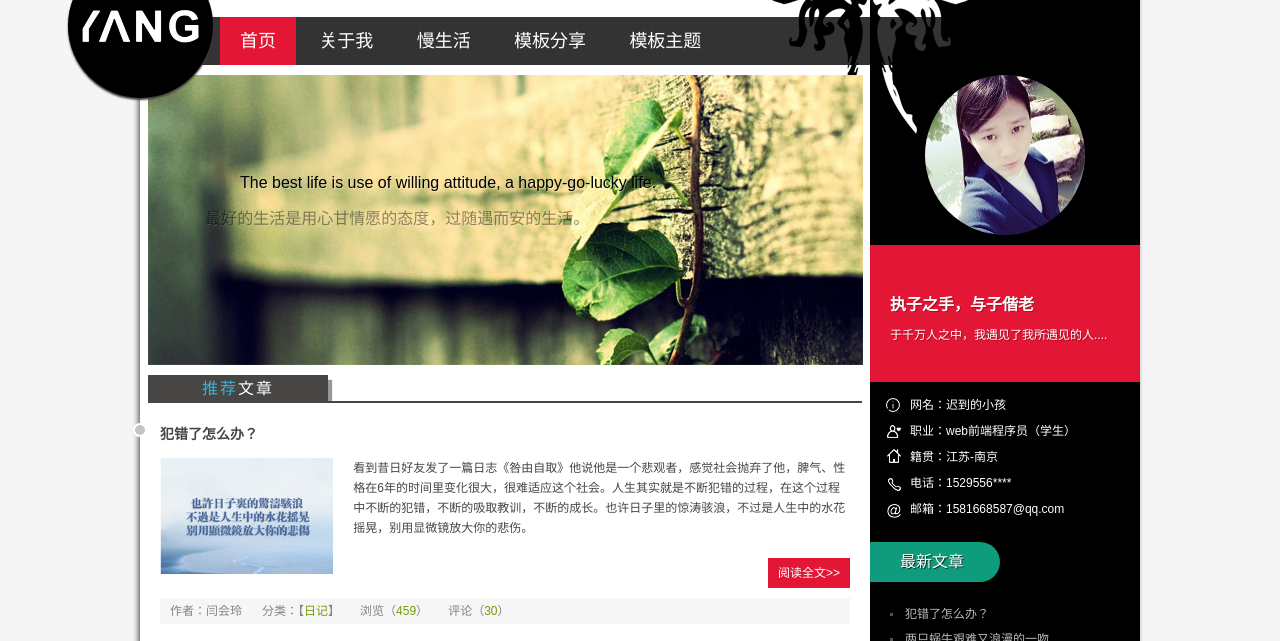
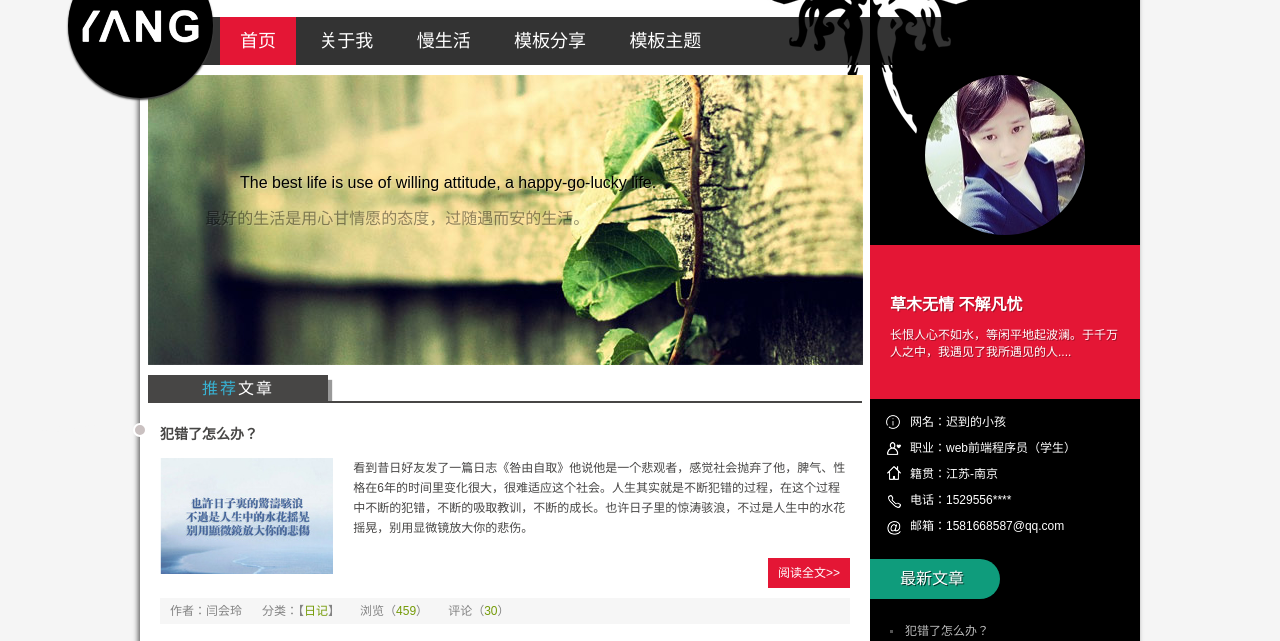
Before and after one commit to YanHuiLing/YanHuiLing.github.io, a plain HTML site: page index.html in a window 1280 px wide. Shown: the part 87-728 px from the top of the page. Drawn offline with Linux system fonts and the light colour scheme.

Commit message:
Initial commit

```diff
--- a/index.html
+++ b/index.html
@@ -94,8 +94,8 @@
   <aside>
     <div class="avatar"><a href="about.html"><span>关于闫会玲</span></a></div>
     <div class="topspaceinfo">
-      <h1>执子之手，与子偕老</h1>
-      <p>于千万人之中，我遇见了我所遇见的人....</p>
+      <h1>草木无情 不解凡忧</h1>
+      <p>长恨人心不如水，等闲平地起波澜。于千万人之中，我遇见了我所遇见的人....</p>
     </div>
     <div class="about_c">
       <p>网名：迟到的小孩	</p>
```
